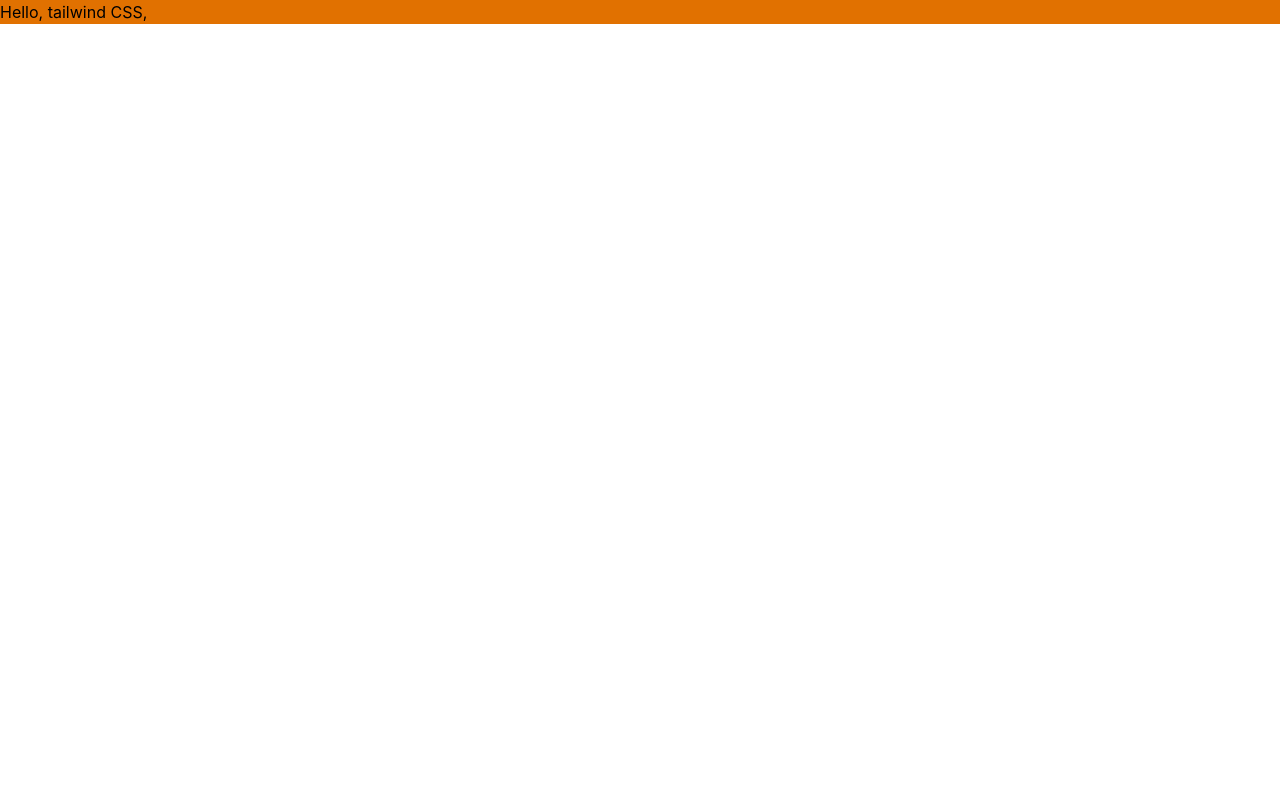
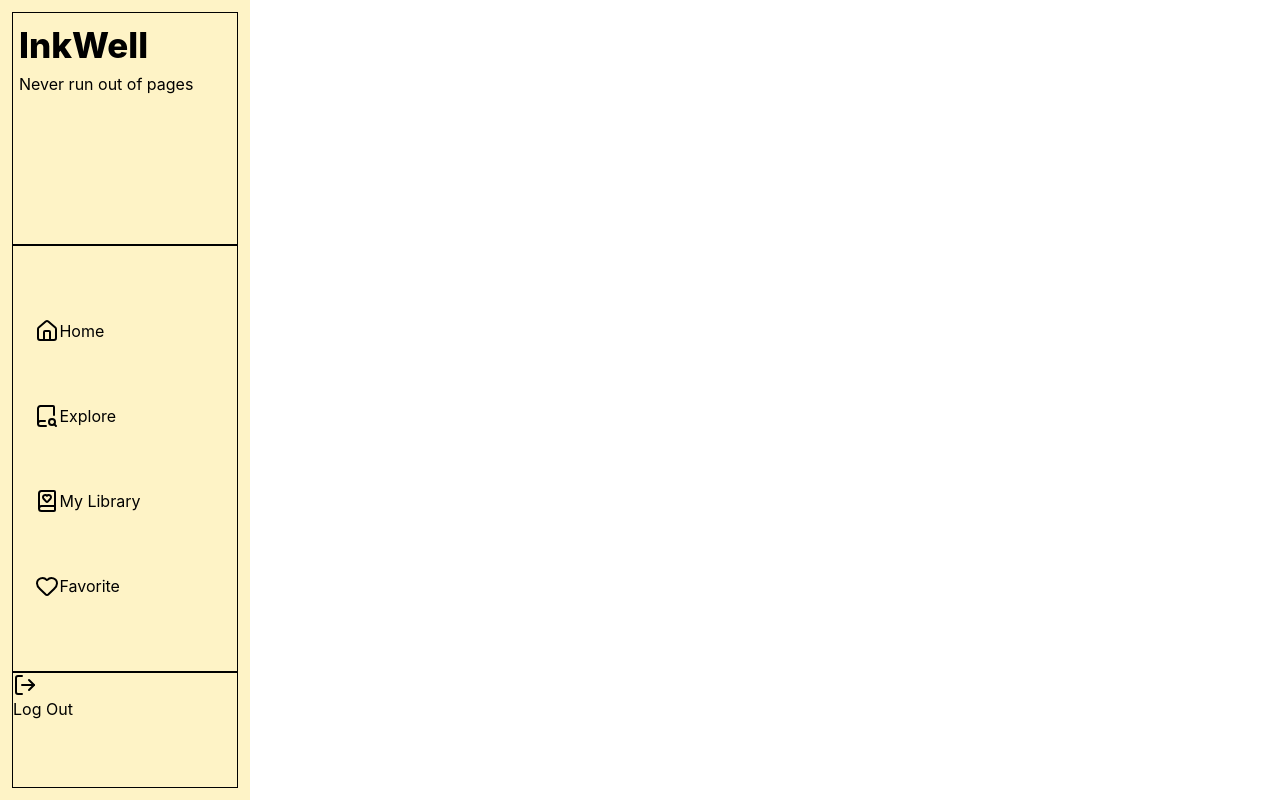
Before and after one commit to K-Anant412/MyLibrary, a React (Vite) app in the folder Frontend_React/: page / in a window 1280 px wide. Built offline with nearby package versions, Linux system fonts and the light colour scheme.

Commit message:
srating an login page for Library

```diff
--- a/Frontend_React/package.json
+++ b/Frontend_React/package.json
@@ -11,6 +11,7 @@
   },
   "dependencies": {
     "@tailwindcss/vite": "^4.3.0",
+    "lucide-react": "^1.17.0",
     "react": "^19.2.0",
     "react-dom": "^19.2.0",
     "tailwindcss": "^4.3.0"
--- a/Frontend_React/src/App.jsx
+++ b/Frontend_React/src/App.jsx
@@ -1,10 +1,51 @@
 import { useState } from 'react'
+import { House, BookSearch, BookHeart, Heart, LogOut } from 'lucide-react'
 import './App.css'
 
 function App() {
   return (
     <>
-      <h1 className='bg-amber-600'>Hello, tailwind CSS,</h1>
+      <nav className='w-[250px] h-screen bg-amber-100 flex flex-col p-3'>
+
+        <div className='w-full p-1.5 h-[30%] border'>
+          <h1 className='text-[35px] font-extrabold'>InkWell</h1>
+          <p>Never run out of pages</p>
+        </div>
+
+        <div className='h-[55%] border flex items-center justify-center'>
+            <ul className='h-[80%] w-[80%] flex flex-col justify-around items-center'>
+
+              <li className=' w-full flex'>
+                <House />
+                Home
+              </li>
+
+              <li className=' w-full flex'>
+                <BookSearch />
+                Explore
+              </li>
+
+              <li className=' w-full flex'>
+                <BookHeart />
+                My Library
+              </li>
+
+              <li className=' w-full flex'>
+                <Heart />
+                Favorite
+              </li>
+
+            </ul>
+        </div>
+
+      <div className='h-[15%] border'>
+        <button>
+          <LogOut />
+          Log Out
+        </button>
+      </div>
+
+      </nav>
     </>
   )
 }
```
Also changed, not shown: 1 other file (tests, documents, lock files or other folders).
